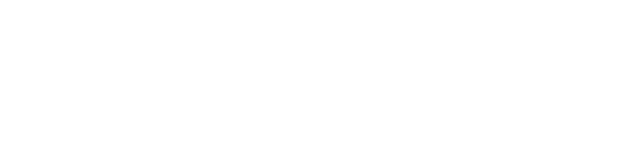
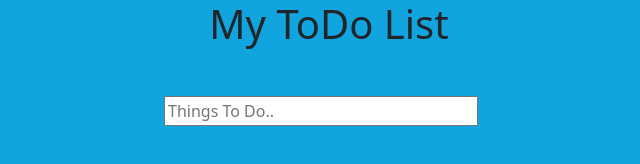
Before and after one commit to SamuelNdreu/vue-todolist, a plain HTML site: page index.html in a window 1280 px wide. Shown: the whole page, without its empty margins (311-951 px from the left). Drawn offline with nearby package versions, Linux system fonts and the light colour scheme.

Commit message:
first settings

```diff
--- a/css/style.css
+++ b/css/style.css
@@ -0,0 +1,4 @@
+#app{
+    background-color: rgb(17, 165, 223);
+    height: 100vh;
+}
--- a/index.html
+++ b/index.html
@@ -11,6 +11,17 @@
 
 </head>
 <body>
+    <div id="app">
+        <header class="container text-center mb-5">
+            <h1>My ToDo List</h1>
+        </header>
+
+        <main>
+            <div class="input container-fluid d-flex justify-content-center mb-5">
+                <input v-model="userToDo" placeholder="Things To Do.." class="w-25 me-3">
+            </div>
+        </main>
+    </div>
 
 </body>
 
```
